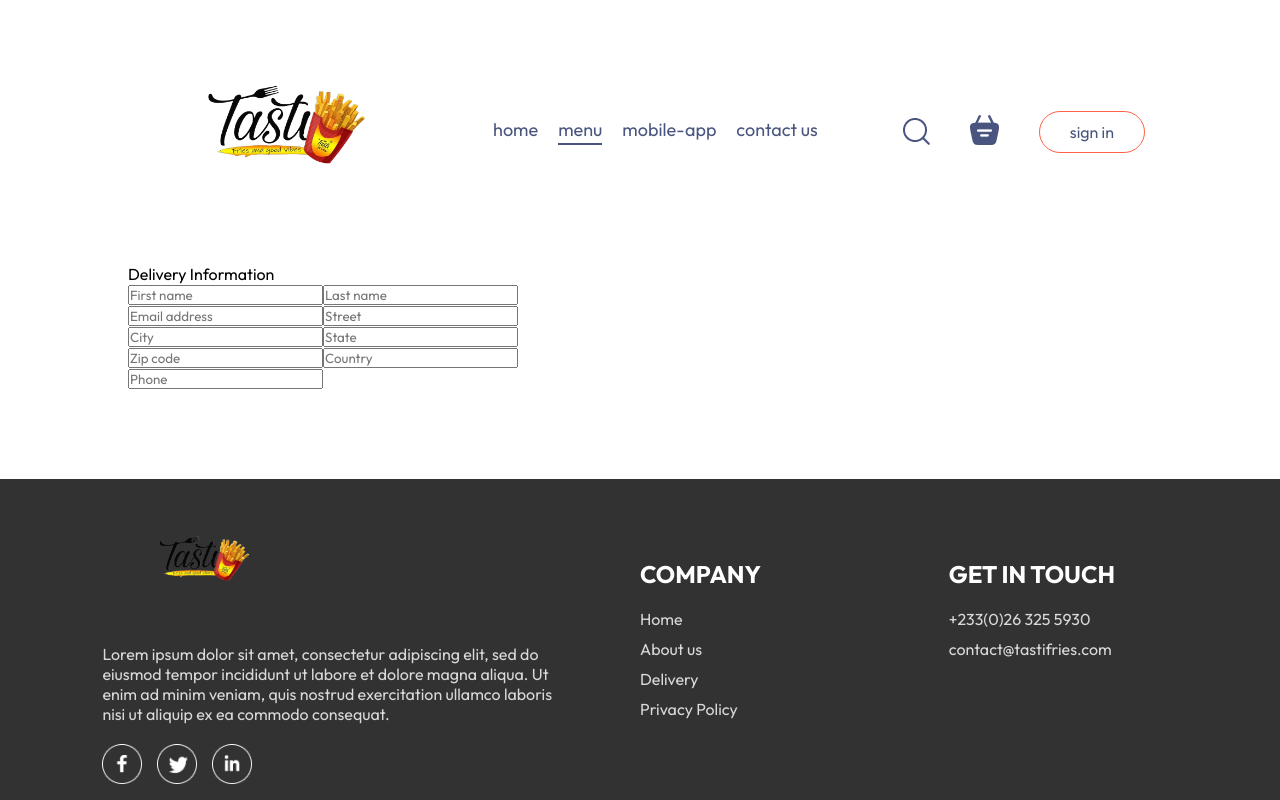
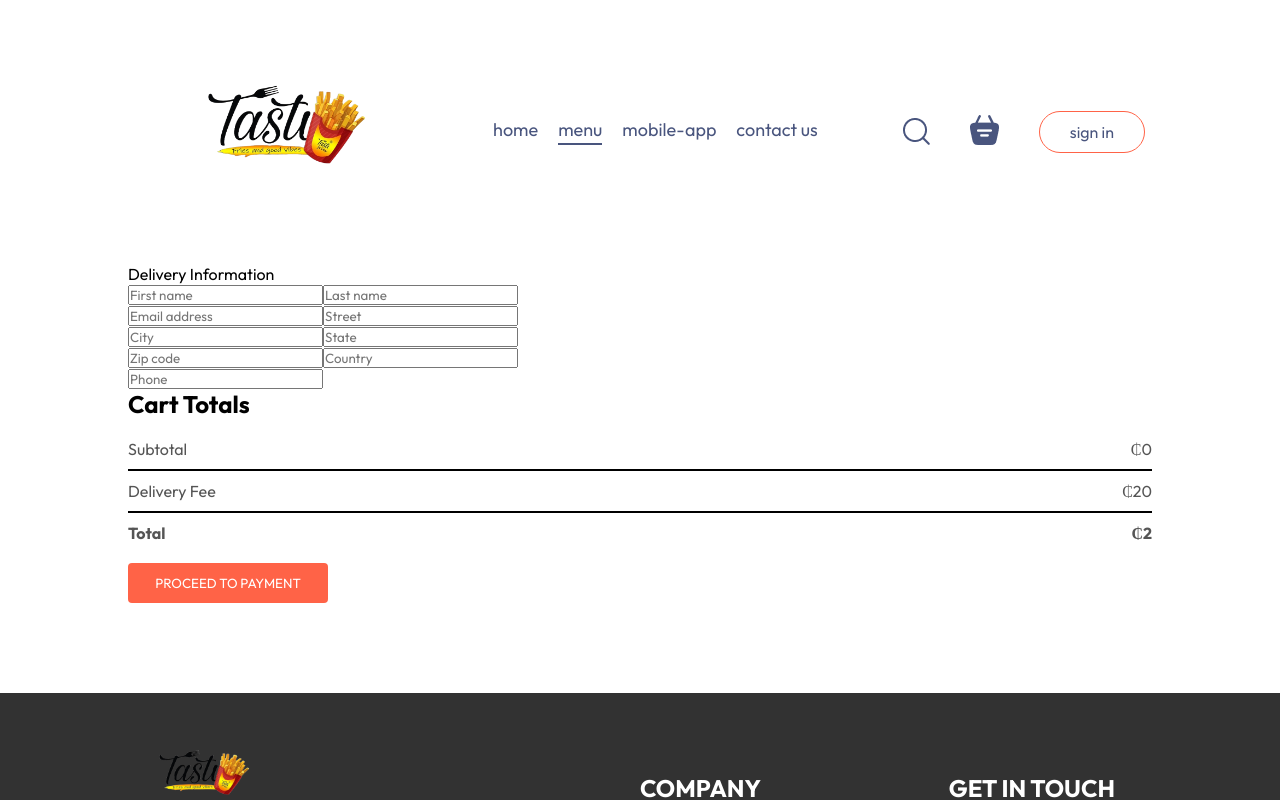
Before and after one commit to BlackOligarch/food_delivery, a React (Vite) app in the folder tasti_fries_webapp/frontend/: page /order in a window 1280 px wide. Shown: the top 800 px of the page. Built offline with nearby package versions, Linux system fonts and the light colour scheme.

Commit message:
Added a form for Delivery information and also re-implement the Cart Totals in that section with the proceed to payment button

```diff
--- a/tasti_fries_webapp/frontend/src/pages/PlaceOrder/PlaceOrder.jsx
+++ b/tasti_fries_webapp/frontend/src/pages/PlaceOrder/PlaceOrder.jsx
@@ -1,7 +1,11 @@
-import React from 'react'
+import React, { useContext } from 'react'
 import './PlaceOrder.css'
+import { StoreContext } from '../../context/StoreContext'
 
 const PlaceOrder = () => {
+
+    const {getTotalCartAmount} =useContext(StoreContext)
+
   return (
     <form className='place-order'>
       <div className="place-order-left">
@@ -23,7 +27,26 @@
         <input type="text" placeholder='Phone' />
       </div>
       <div className="place-order-right">
-
+      <div className="cart-total">
+          <h2>Cart Totals</h2>
+          <div>
+            <div className="cart-total-details">
+              <p>Subtotal</p>
+              <p>₵{getTotalCartAmount()}</p>
+            </div>
+            <hr />
+            <div className="cart-total-details">
+              <p>Delivery Fee</p>
+              <p>₵{20}</p>
+            </div>
+            <hr />
+            <div className="cart-total-details">
+              <b>Total</b>
+              <b>₵{getTotalCartAmount()+2}</b>
+            </div>
+          </div>
+          <button>PROCEED TO PAYMENT</button>
+        </div>
       </div>
     </form>
   )
```
